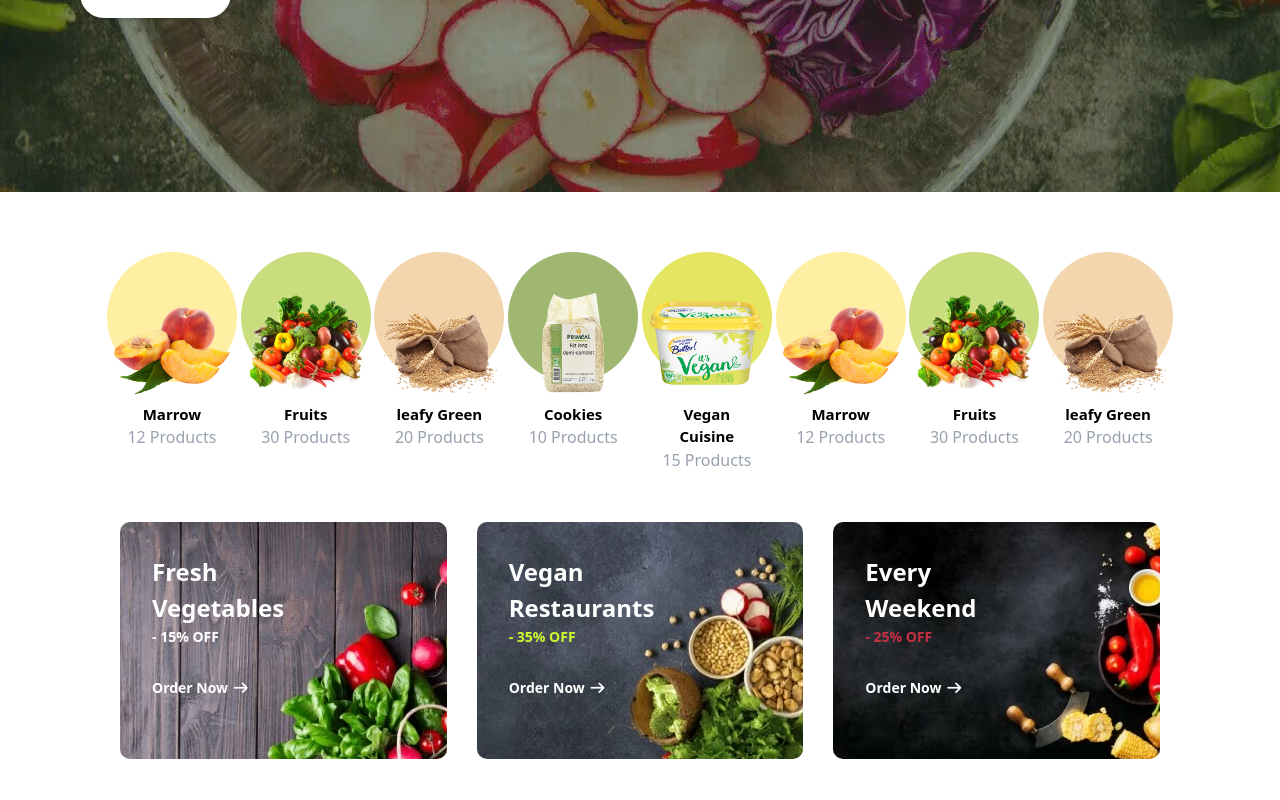
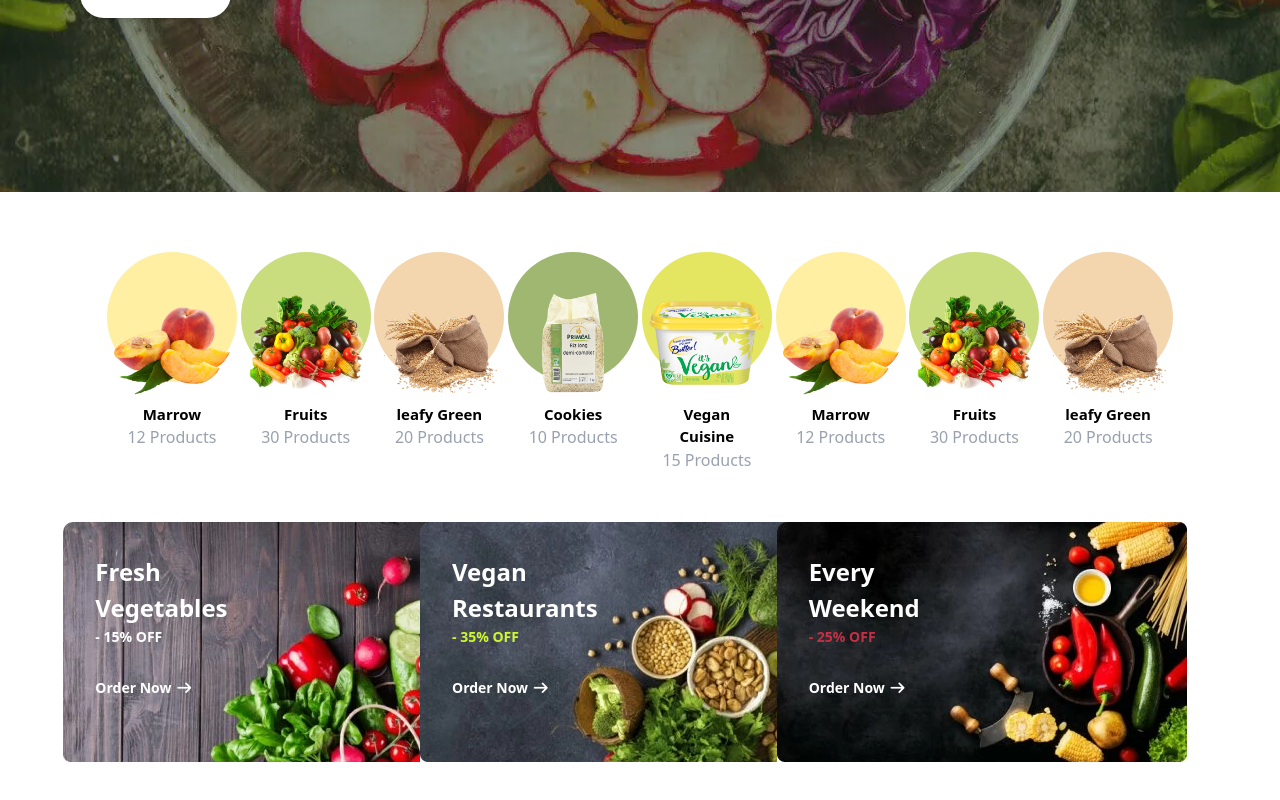
Before and after one commit to WaelEldab3/xrt, a React (Vite) app: page / in a window 1280 px wide. Shown: the part 687-1487 px from the top of the page. Built offline with nearby package versions, Linux system fonts and the light colour scheme; some icons are missing.

Commit message:
Update Card.jsx

```diff
--- a/src/Component/Cards/Card.jsx
+++ b/src/Component/Cards/Card.jsx
@@ -4,13 +4,13 @@ import { cards_items } from '../../config/constants'
 export default function Card() {
   return (
     <>
-        <div className="grid grid-cols-3 gap-4  gap-y-[100px] px-[120px] gap-x-[30px] py-[60px]">
+        <div className="grid lg:grid-cols-3 grid-cols-1 gap-4  gap-y-[100px] px-[120px] gap-x-[30px] py-[60px] place-items-center">
             {
                 cards_items.map((item ,i) => {
                     return (
 
-                        <div key={i} className=' p-8 rounded-[10px]  pb-[60px] relative group/card' style={{backgroundImage:`url(${item.src})`}} >
-                            <div className='absolute w-full h-full inset-0 bg-black opacity-0 group-hover/card:opacity-50  duration-300 rounded-[10px]'></div>
+                        <div key={i} className='bg-no-repeat p-8 rounded-[10px]  pb-[60px] relative group/card w-[440px] h-[250px] ' style={{backgroundImage:`url(${item.src})`}} >
+                            <div className='absolute w-[411px] h-[240px] inset-0 bg-black opacity-0 group-hover/card:opacity-50  duration-300 rounded-[10px]'></div>
                             <div className='relative z-10'>
                                 <h2 className=' text-[24px] font-[700]  w-[160px] text-white '>{item.title}</h2>
                                 <h5 className='text-gray-400 text-[14px] font-[600] ' style={{color:item.offer_color}}>{item.offer}</h5>
```
